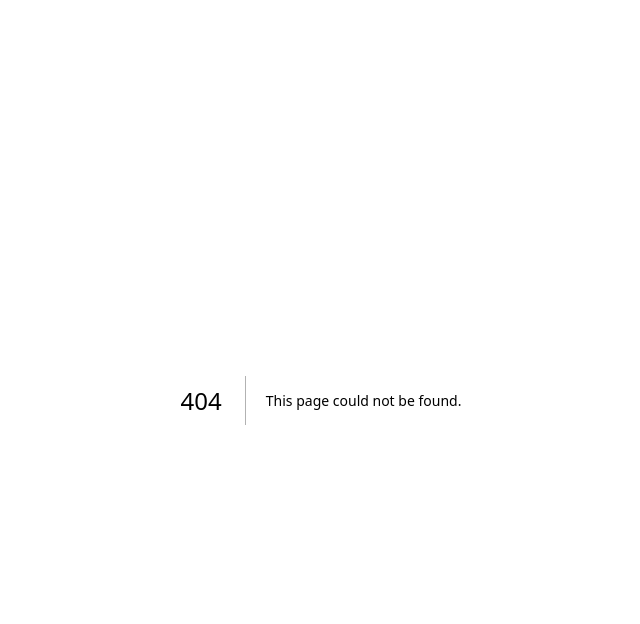
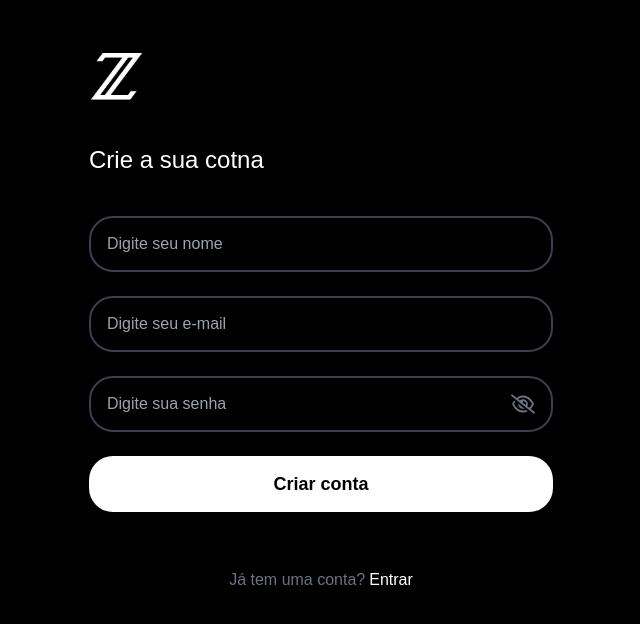
Before and after one commit to ClaudineRoberto/clone-twitter-frontend, a Next.js app: page /signup in a window 1280 px wide. Before the commit this address had no page. Shown: the top 624 px of the page, without its empty margins (319-959 px from the left). Built offline with nearby package versions, Linux system fonts and the light colour scheme.

Commit message:
Criando projeto e telas basicas

```diff
--- /dev/null
+++ b/src/app/(auth)/signin/page.tsx
@@ -0,0 +1,25 @@
+import { SigninForm } from '@/components/auth/signin-form'
+import { Logo } from '@/components/ui/logo'
+import Link from 'next/link'
+import React from 'react'
+
+const page = () => {
+    return (
+        <div className='max-w-lg mx-auto mt-12 px-6'>
+            <Logo size={56} />
+            <h1 className='mt-10 text-2xl'>Entre na sua conta</h1>
+
+            <div className='mt-10 mb-14 flex flex-col gap-6'>
+                <SigninForm />
+            </div>
+
+            <div className='flex flex-col justify-center items-center gap-1 md:flex-row'>
+                <div className='text-gray-500'>Ainda nao tem uma conta?</div>
+                <Link href="/signup" className='hover:underline'>Cadastre-se</Link>
+            </div>
+
+        </div>
+    )
+}
+
+export default page
--- /dev/null
+++ b/src/app/(auth)/signup/page.tsx
@@ -0,0 +1,25 @@
+import { SignupForm } from '@/components/auth/signup-form'
+import { Logo } from '@/components/ui/logo'
+import Link from 'next/link'
+import React from 'react'
+
+const page = () => {
+    return (
+        <div className='max-w-lg mx-auto mt-12 px-6'>
+            <Logo size={56} />
+            <h1 className='mt-10 text-2xl'>Crie a sua cotna</h1>
+
+            <div className='mt-10 mb-14 flex flex-col gap-6'>
+                <SignupForm />
+            </div>
+
+            <div className='flex flex-col justify-center items-center gap-1 md:flex-row'>
+                <div className='text-gray-500'>Já tem uma conta?</div>
+                <Link href="/signin" className='hover:underline'>Entrar</Link>
+            </div>
+
+        </div>
+    )
+}
+
+export default page
--- /dev/null
+++ b/src/app/(ui)/home/page.tsx
@@ -0,0 +1,7 @@
+export default function Page() {
+    return (
+        <div>
+            HOME
+        </div>
+    );
+};
--- /dev/null
+++ b/src/app/(ui)/layout.tsx
@@ -0,0 +1,25 @@
+import { ReactNode } from "react";
+
+type Props = {
+    children: ReactNode;
+};
+
+export default function Layout({ children }: Props) {
+    return (
+        <main className="min-h-screen flex justify-center mx-auto max-w-7xl">
+
+            <section className="hidden lg:flex flex-col sticky top-0 h-screen w-72 px-3 border-r-2 border-gray-900">
+                Esquerda
+            </section>
+
+            <section className="flex-1 max-w-lg">
+                {children}
+            </section>
+
+            <aside className="hidden lg:flex flex-col gap-6 sticky top-0 h-fit w-96 px-8 py-6 border-l-2 border-gray-900">
+                Direita
+            </aside>
+
+        </main>
+    );
+};
--- a/src/app/globals.css
+++ b/src/app/globals.css
@@ -1,3 +1,12 @@
 @tailwind base;
 @tailwind components;
 @tailwind utilities;
+
+@import url('https://fonts.googleapis.com/css2?family=Rubik:ital,wght@0,300..900;1,300..900&display=swap');
+
+body {
+    font-family: 'Rubik', sans-serif;
+    font-size: 16px;
+    background-color: #000;
+    color: #FFF;
+}
--- a/src/app/page.tsx
+++ b/src/app/page.tsx
@@ -1,7 +1,13 @@
+import { Logo } from "@/components/ui/logo";
+import { redirect } from "next/navigation";
+
 export default function Page() {
+
+  redirect('/home');
+
   return (
-    <div>
-      ...
+    <div className="min-h-screen flex justify-center items-center">
+      <Logo size={80} />
     </div>
   )
 };
--- /dev/null
+++ b/src/components/auth/signin-form.tsx
@@ -0,0 +1,39 @@
+"use client";
+
+import { useRouter } from "next/navigation";
+import { useState } from "react";
+import { Input } from "../ui/input";
+import { Button } from "../ui/button";
+
+export const SigninForm = () => {
+    const router = useRouter();
+    const [emailField, setEmailField] = useState('');
+    const [passwordField, setPasswordField] = useState('');
+
+    const handleEnterButton = () => {
+        router.replace('/home');
+    };
+
+    return (
+        <>
+            <Input
+                placeholder="Digite seu Email"
+                value={emailField}
+                onChange={t => setEmailField(t)}
+            />
+
+            <Input
+                placeholder="Digite sua senha"
+                value={passwordField}
+                onChange={t => setPasswordField(t)}
+                password
+            />
+
+            <Button
+                label="Entrar"
+                onClick={handleEnterButton}
+                size={1}
+            />
+        </>
+    )
+};
--- /dev/null
+++ b/src/components/auth/signup-form.tsx
@@ -0,0 +1,46 @@
+"use client";
+
+import { useRouter } from "next/navigation";
+import { useState } from "react";
+import { Input } from "../ui/input";
+import { Button } from "../ui/button";
+
+export const SignupForm = () => {
+    const router = useRouter();
+    const [nameField, setNameField] = useState('');
+    const [emailField, setEmailField] = useState('');
+    const [passwordField, setPasswordField] = useState('');
+
+    const handleEnterButton = () => {
+        router.replace('/home');
+    };
+
+    return (
+        <>
+            <Input
+                placeholder="Digite seu nome"
+                value={nameField}
+                onChange={t => setNameField(t)}
+            />
+
+            <Input
+                placeholder="Digite seu e-mail"
+                value={emailField}
+                onChange={t => setEmailField(t)}
+            />
+
+            <Input
+                placeholder="Digite sua senha"
+                value={passwordField}
+                onChange={t => setPasswordField(t)}
+                password
+            />
+
+            <Button
+                label="Criar conta"
+                onClick={handleEnterButton}
+                size={1}
+            />
+        </>
+    )
+};
--- /dev/null
+++ b/src/components/ui/button.tsx
@@ -0,0 +1,20 @@
+type Props = {
+    label: string;
+    onClick?: () => void;
+    size: 1 | 2 | 3;
+}
+
+
+export const Button = ({ label, onClick, size }: Props) => {
+    return (
+        <div
+            onClick={onClick}
+            className={`flex justify-center items-center cursor-pointer bg-white text-black font-bold rounded-3xl
+                ${size === 1 && 'h-14 text-lg'}
+                ${size === 2 && 'h-10 text-md'}
+                ${size === 3 && 'h-7 text-xs'}`}
+        >
+            {label}
+        </div>
+    );
+};
--- /dev/null
+++ b/src/components/ui/input.tsx
@@ -0,0 +1,45 @@
+"use client";
+
+import { faEye, faEyeSlash, IconDefinition } from "@fortawesome/free-regular-svg-icons";
+import { FontAwesomeIcon } from "@fortawesome/react-fontawesome";
+import { useState } from "react";
+
+type Props = {
+    placeholder: string;
+    value?: string;
+    onChange?: (newValue: string) => void;
+    password?: boolean;
+    filled?: boolean;
+    icon?: IconDefinition;
+}
+
+export const Input = ({ placeholder, password, icon, filled, onChange, value }: Props) => {
+
+    const [showPassword, setShowPassword] = useState(false);
+
+
+
+    return (
+        <div className={`has-[:focus]:border-white flex items-center h-14 rounded-3xl border-2 border-gray-700 ${filled && 'bg-gray-700'}`}>
+
+            {icon &&
+                <FontAwesomeIcon icon={icon} className="text-gray-500 ml-4 size-6" />
+            }
+            <input
+                type={password && !showPassword ? 'password' : 'text'}
+                className="flex-1 outline-none bg-transparent h-full px-4"
+                placeholder={placeholder}
+                value={value}
+                onChange={e => onChange && onChange(e.target.value)}
+            />
+
+            {password &&
+                <FontAwesomeIcon
+                    onClick={() => setShowPassword(!showPassword)}
+                    icon={showPassword ? faEye : faEyeSlash}
+                    className="size-6 text-gray-500 mr-4 cursor-pointer"
+                />}
+
+        </div>
+    );
+};
--- /dev/null
+++ b/src/components/ui/logo.tsx
@@ -0,0 +1,20 @@
+import Image from "next/image";
+import Link from "next/link"
+
+type Props = {
+    size: number;
+}
+
+export const Logo = ({ size }: Props) => {
+    return (
+        <Link href="/">
+            <Image
+                src={'/logo.png'}
+                alt="Z"
+                width={size}
+                height={size}
+                quality={100}
+            />
+        </Link>
+    );
+}
```
Also changed, not shown: package.json (+9 -4 lines), public/logo.png (added), 1 other file (tests, documents, lock files or other folders).
